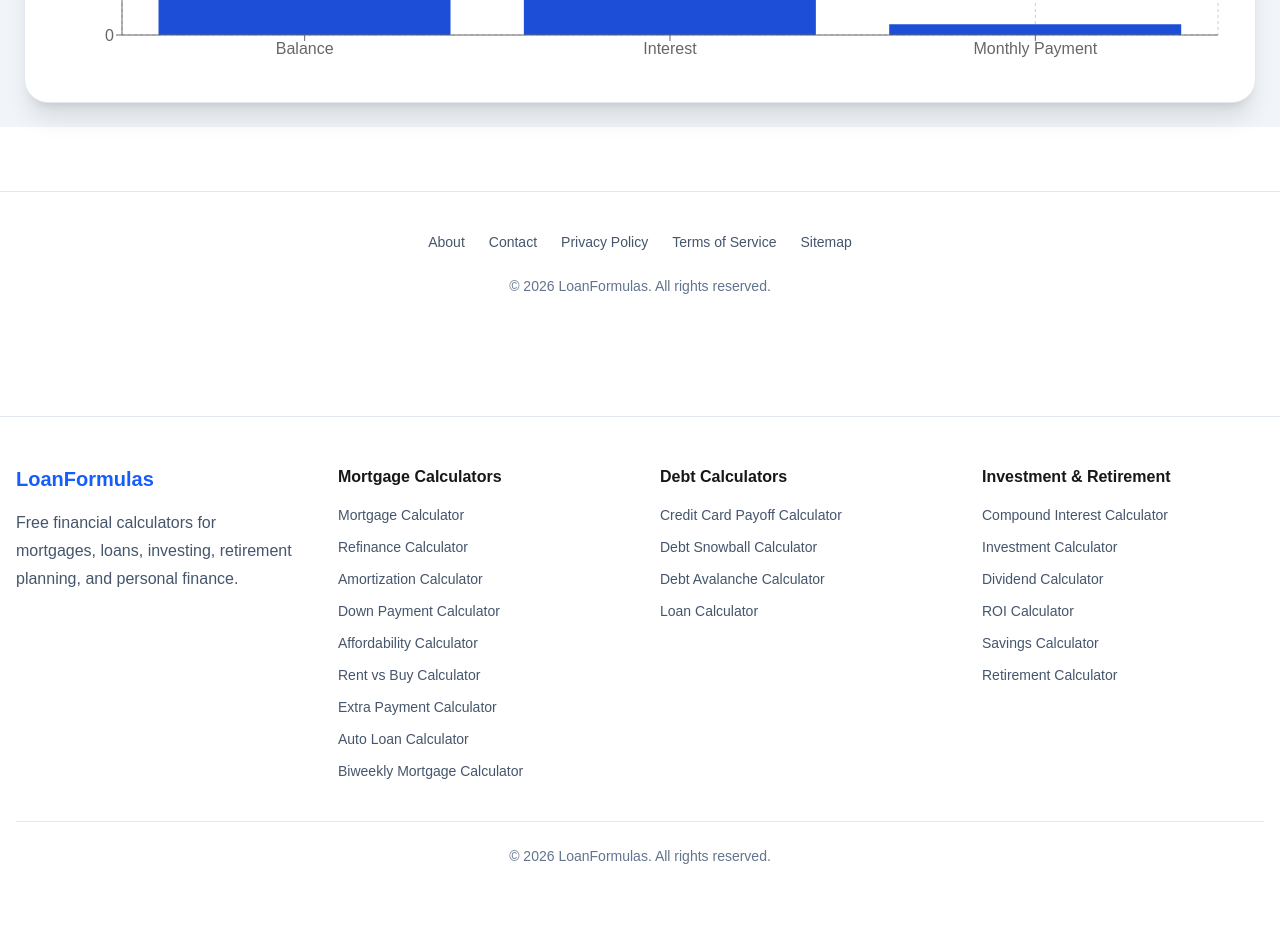
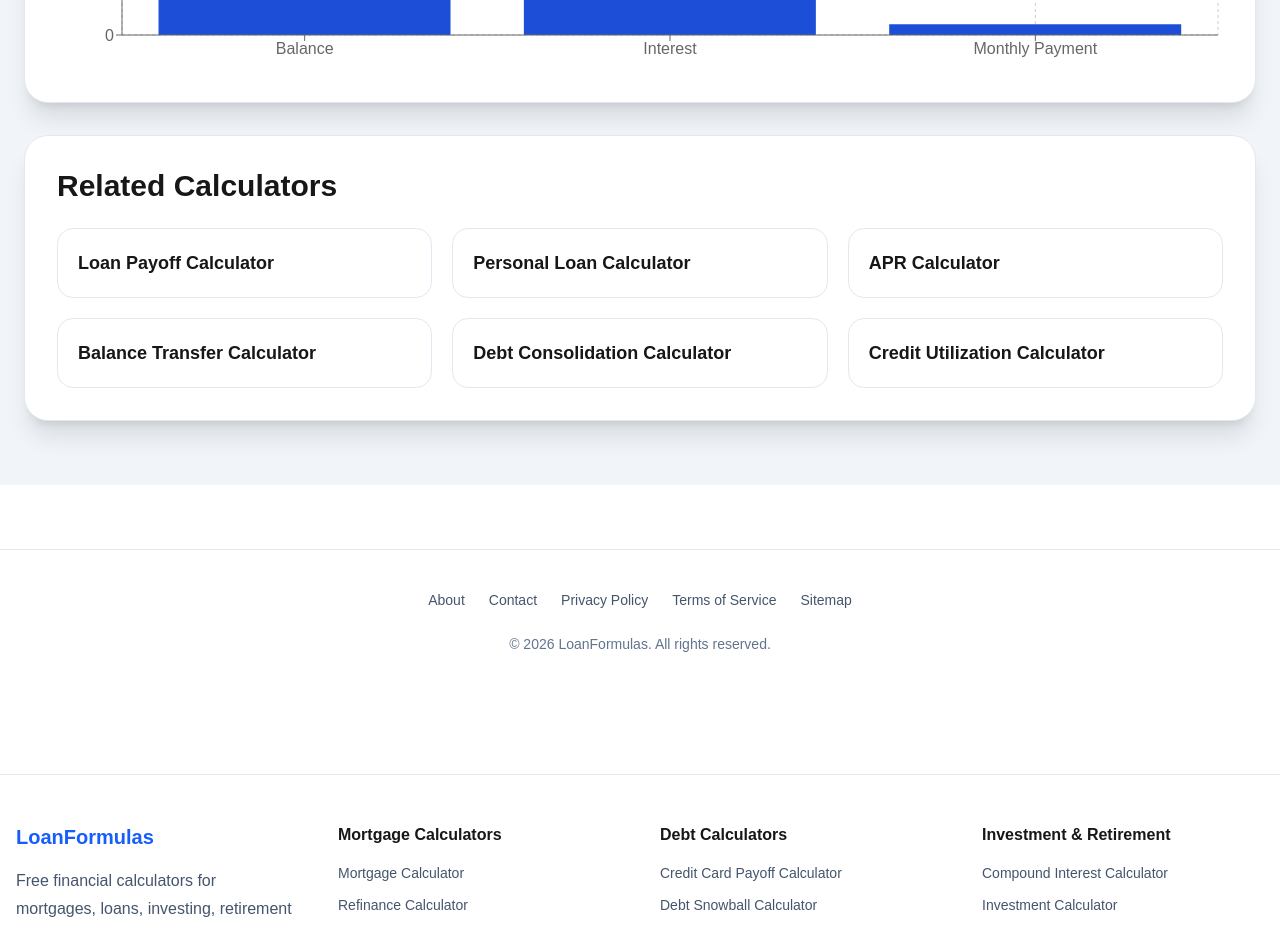
Before and after one commit to dekai-qingyang/seo-site, a Next.js app: page /debt-payoff-calculator in a window 1280 px wide. Shown: the part 2300-3228 px from the top of the page. Built offline with nearby package versions, Linux system fonts and the light colour scheme.

Commit message:
add debt payoff calculator

```diff
--- a/app/debt-payoff-calculator/page.tsx
+++ b/app/debt-payoff-calculator/page.tsx
@@ -394,7 +394,66 @@ export default function DebtPayoffCalculator() {
         </div>
 
       </div>
+{/* RELATED TOOLS */}
 
+<div className="bg-white rounded-3xl shadow-xl border border-slate-200 p-8 mt-8 mb-10">
+
+  <h2 className="text-3xl font-black mb-6">
+    Related Calculators
+  </h2>
+
+  <div className="grid md:grid-cols-2 lg:grid-cols-3 gap-5">
+
+    {[
+      {
+        title: "Loan Payoff Calculator",
+        link: "/loan-payoff-calculator",
+      },
+
+      {
+        title: "Personal Loan Calculator",
+        link: "/personal-loan-calculator",
+      },
+
+      {
+        title: "APR Calculator",
+        link: "/apr-calculator",
+      },
+
+      {
+        title: "Balance Transfer Calculator",
+        link: "/balance-transfer-calculator",
+      },
+
+      {
+        title: "Debt Consolidation Calculator",
+        link: "/debt-consolidation-calculator",
+      },
+
+      {
+        title: "Credit Utilization Calculator",
+        link: "/credit-utilization-calculator",
+      },
+
+    ].map((item) => (
+
+      <a
+        key={item.link}
+        href={item.link}
+        className="border border-slate-200 rounded-2xl p-5 hover:bg-slate-50 transition"
+      >
+
+        <div className="font-bold text-lg">
+          {item.title}
+        </div>
+
+      </a>
+
+    ))}
+
+  </div>
+
+</div>
     </main>
 
   );
```
